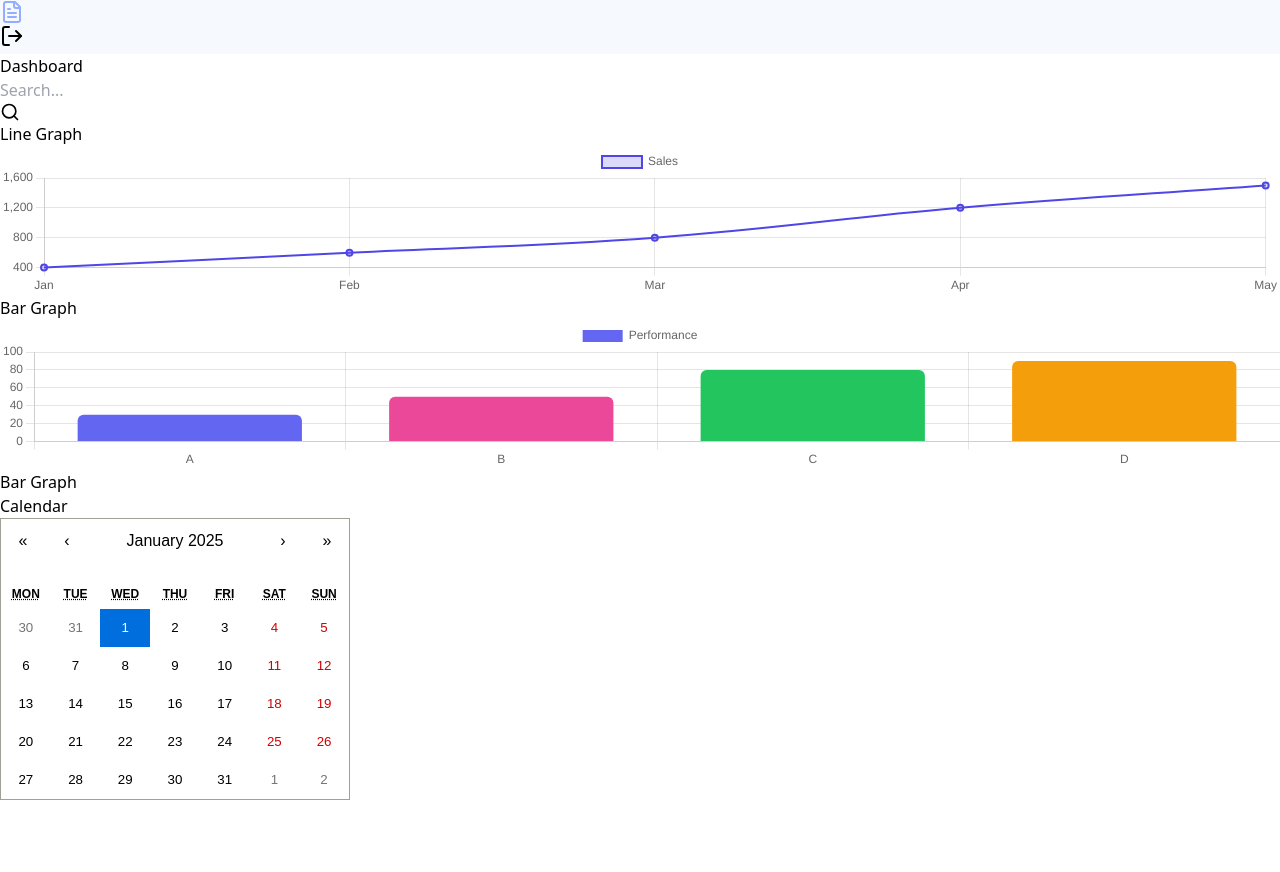
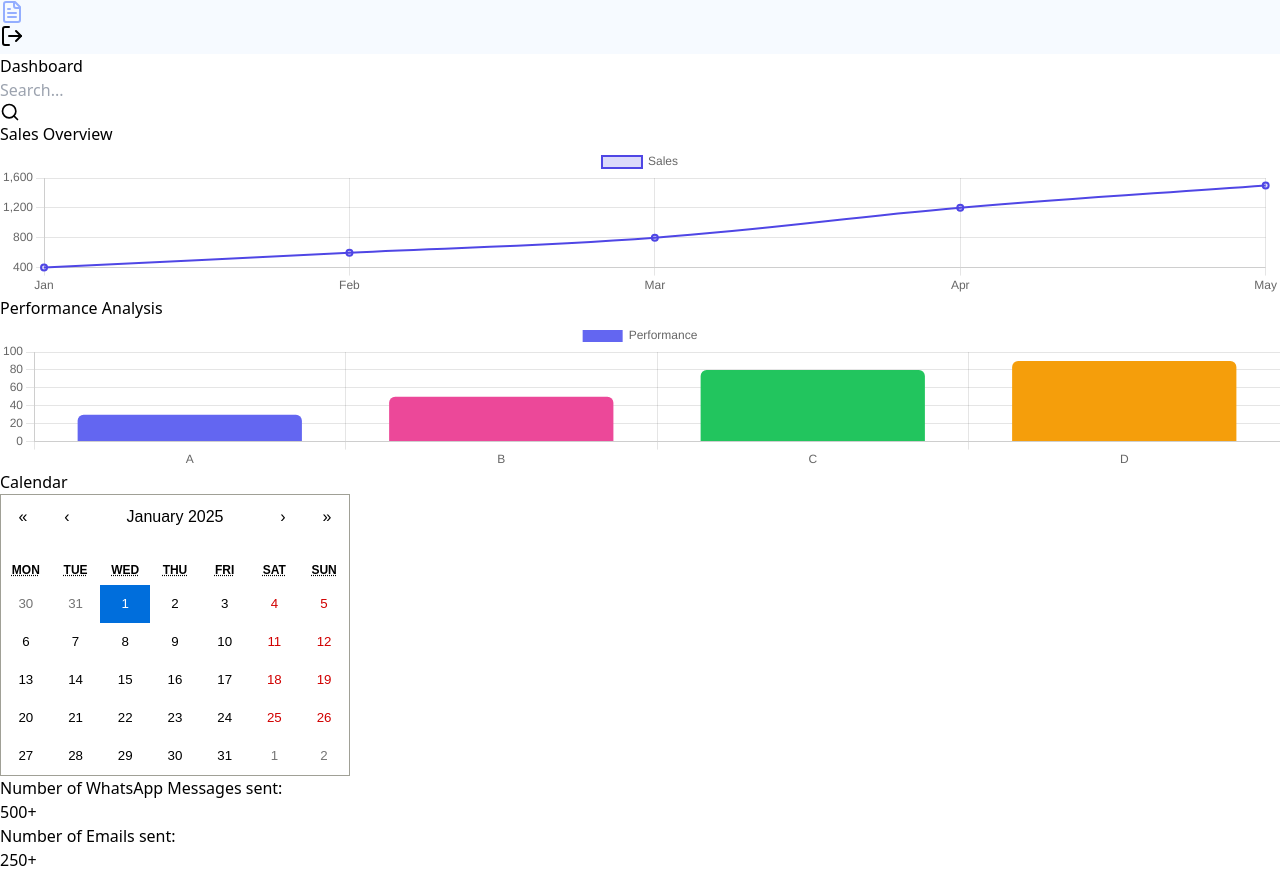
Before and after one commit to Rajatt09/Admin-Portal, a React (Vite) app in the folder Client/: page / in a window 1280 px wide. Shown: the part 300-1172 px from the top of the page. Before the commit the page ends 1100 px from the top, so only its background shows below. Built offline with nearby package versions, Linux system fonts and the light colour scheme; sample sign-in values are in the browser's storage.

Commit message:
feat : Added whatsapp message and email message count to the dashboard

```diff
--- a/Client/src/pages/Dashboard/Dashboard.jsx
+++ b/Client/src/pages/Dashboard/Dashboard.jsx
@@ -1,21 +1,25 @@
 import React, { useState } from "react";
 import Navbar from "../../components/Navbar/Navbar";
 import SearchBar from "../../components/Searchbar/Searchbar";
-import { Line } from "react-chartjs-2";
-import { Bar } from "react-chartjs-2";
+import { Line, Bar } from "react-chartjs-2";
 import Calendar from "react-calendar";
 import "react-calendar/dist/Calendar.css";
-import { Chart as ChartJS, CategoryScale, LinearScale, PointElement, LineElement, BarElement, Title, Tooltip, Legend } from "chart.js";
+import {
+  Chart as ChartJS,
+  CategoryScale,
+  LinearScale,
+  PointElement,
+  LineElement,
+  BarElement,
+  Title,
+  Tooltip,
+  Legend,
+} from "chart.js";
 
 // Register Chart.js components
 ChartJS.register(CategoryScale, LinearScale, PointElement, LineElement, BarElement, Title, Tooltip, Legend);
 
 const Dashboard = () => {
-  const handleSearch = (searchTerm) => {
-    console.log("Searching for:", searchTerm);
-  };
-
-
   const [date, setDate] = useState(new Date());
 
   // Data for Line Chart
@@ -54,44 +58,45 @@ const Dashboard = () => {
           {/* Header */}
           <div className="flex mb-8">
             <h1 className="text-2xl font-semibold text-gray-900 mr-4 mt-1">Dashboard</h1>
-            <SearchBar onSearch={handleSearch} />
+            <SearchBar onSearch={(searchTerm) => console.log("Searching for:", searchTerm)} />
           </div>
 
-
-
-          {/* Grid Layout for Calendar & Bar Graph */}
-
-          {/* Line Graph - Full Width */}
+          {/* Line Graph */}
           <div className="bg-white p-6 rounded-lg shadow-sm mb-8">
-            <h2 className="text-lg font-medium mb-4">Line Graph</h2>
-            <div className="w-full">
+            <h2 className="text-lg font-medium mb-4">Sales Overview</h2>
+            <div className="w-full h-64">
               <Line data={lineData} options={{ responsive: true, maintainAspectRatio: false }} />
             </div>
           </div>
 
           {/* Grid Layout for Calendar & Bar Graph */}
-          <div className="grid grid-cols-1 md:grid-cols-2 lg:grid-cols-2 gap-6 mb-8">
-            {/* Bar Graph Component */}
+          <div className="grid grid-cols-1 md:grid-cols-2 gap-6 mb-8">
             {/* Bar Graph Component */}
             <div className="bg-white p-6 rounded-lg shadow-sm">
-              <h2 className="text-lg font-medium mb-4">Bar Graph</h2>
-              <div className="w-full">
+              <h2 className="text-lg font-medium mb-4">Performance Analysis</h2>
+              <div className="w-full h-64">
                 <Bar data={barData} options={{ responsive: true, maintainAspectRatio: false }} />
               </div>
-              <h2 className="text-lg font-medium mb-4">Bar Graph</h2>
-
             </div>
 
-            {/* Calendar Component */}
             {/* Calendar Component */}
             <div className="bg-white p-6 rounded-lg shadow-sm">
               <h2 className="text-lg font-medium mb-4">Calendar</h2>
               <Calendar onChange={setDate} value={date} />
+            </div>
+          </div>
 
+          <div className="grid grid-cols-1 md:grid-cols-2 gap-6 mb-8">
+          <div className="bg-white p-6 rounded-lg shadow-sm flex flex-col items-center justify-center">
+              <h2 className="text-lg font-medium mb-4 ">Number of WhatsApp Messages sent: </h2>
+              <h2 className="text-6xl font-medium mb-4 "> 500+  </h2>
             </div>
 
-
-
+            {/* Calendar Component */}
+            <div className="bg-white p-6 rounded-lg shadow-sm flex flex-col items-center justify-center">
+              <h2 className="text-lg font-medium mb-4">Number of Emails sent: </h2>
+              <h2 className="text-6xl font-medium mb-4 "> 250+  </h2>
+            </div>
           </div>
         </div>
       </main>
```
